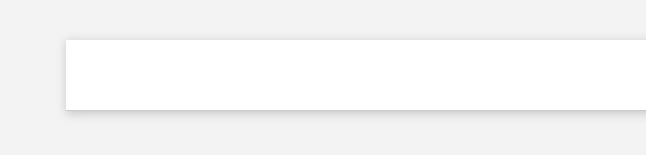
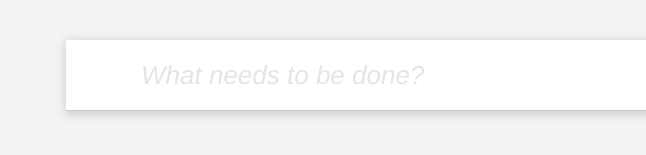
Before and after one commit to zutshiy/todo-app-exercise, a React (Create React App) app: page / in a window 1280 px wide. Shown: the part 195-350 px from the top of the page, without its empty margins (634-1280 px from the left). Built offline with nearby package versions, Linux system fonts and the light colour scheme.

Commit message:
Cosmetic Change

```diff
--- a/src/entry-input/EntryInput.scss
+++ b/src/entry-input/EntryInput.scss
@@ -1,8 +1,13 @@
-.list-item-input {
+.entry-input {
   color: #484848;
 
   &:focus-visible,
   &:focus {
     outline: none;
   }
+
+  &::placeholder {
+    color: #e5e5e5;
+    font-style: italic;
+  }
 }
--- a/src/entry-input/EntryInput.tsx
+++ b/src/entry-input/EntryInput.tsx
@@ -4,7 +4,7 @@ import './EntryInput.scss';
 const EntryInput = ({userInput, onAction, onEnter}: { userInput: string, onAction: (val: string) => void, onEnter: () => void }) =>
 {
     return (
-        <input className='input-item list-item-input' type='text' value={userInput} onChange={e => onAction(e.target.value)}
+        <input placeholder="What needs to be done?" className='input-item entry-input' type='text' value={userInput} onChange={e => onAction(e.target.value)}
                onKeyPress={e => handleKeyPress(e, onEnter)}/>
     )
 }
```
